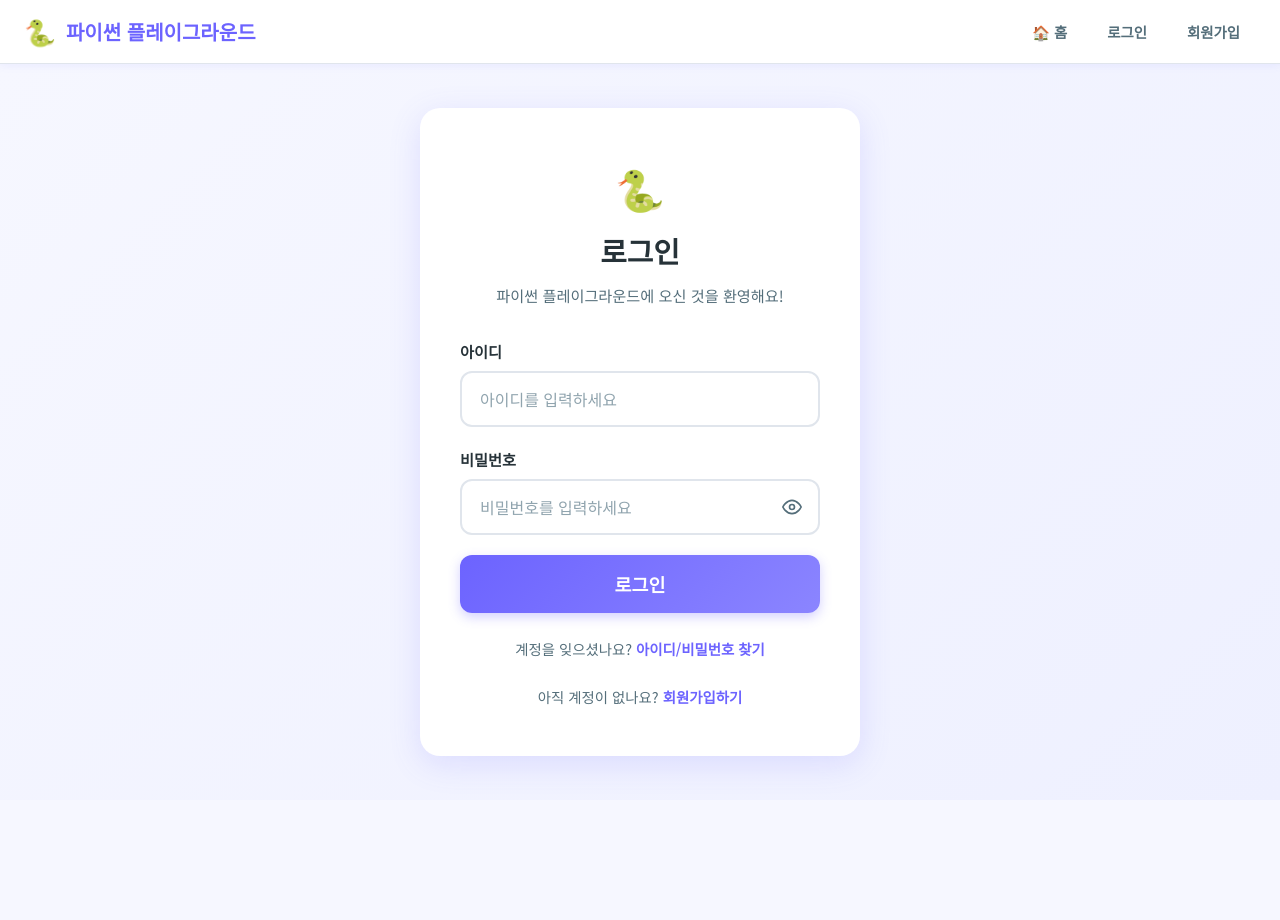
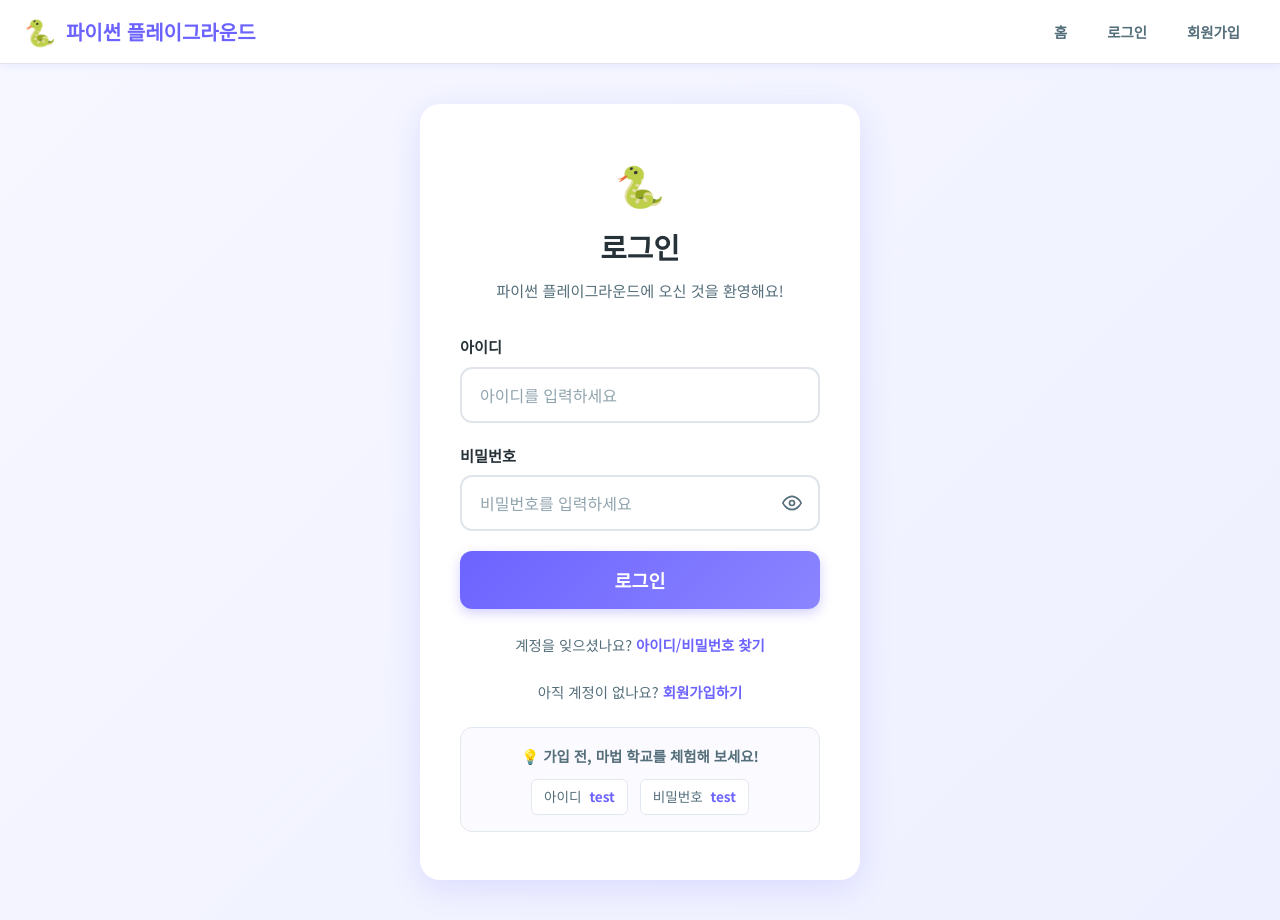
Before and after one commit to sm3297/python_codingschool_v2, a React (Vite) app: page /login in a window 1280 px wide. Before the commit the page ends 800 px from the top, so only its background shows below. Built offline with nearby package versions, Linux system fonts and the light colour scheme.

Commit message:
로그인창업데이트

```diff
--- a/src/components/Navbar.jsx
+++ b/src/components/Navbar.jsx
@@ -21,7 +21,7 @@ export default function Navbar() {
         <span>파이썬 플레이그라운드</span>
       </Link>
       <div className="navbar-links">
-        <Link to="/">🏠 홈</Link>
+        <Link to="/">홈</Link>
         {!loggedIn && (
           <>
             <Link to="/login">로그인</Link>
--- a/src/pages/LandingPage.jsx
+++ b/src/pages/LandingPage.jsx
@@ -16,7 +16,7 @@ export default function LandingPage() {
           </p>
           <div className="hero-buttons">
             <Link to="/signup" className="btn-hero-primary">
-              🚀 시작하기
+              시작하기
             </Link>
             <Link to="/login" className="btn-hero-secondary">
               로그인
--- a/src/pages/LoginPage.jsx
+++ b/src/pages/LoginPage.jsx
@@ -138,6 +138,20 @@ export default function LoginPage() {
         <p className="auth-footer">
           아직 계정이 없나요? <Link to="/signup">회원가입하기</Link>
         </p>
+
+        <div style={{ marginTop: '24px', padding: '16px', background: '#FAFAFF', border: '1px solid #E2E8F0', borderRadius: '12px', textAlign: 'center' }}>
+          <p style={{ margin: '0 0 12px 0', fontSize: '0.9rem', color: '#546E7A', fontWeight: 'bold' }}>
+            💡 가입 전, 마법 학교를 체험해 보세요!
+          </p>
+          <div style={{ display: 'flex', justifyContent: 'center', gap: '12px', fontSize: '0.85rem' }}>
+            <div style={{ background: '#fff', padding: '6px 12px', borderRadius: '6px', border: '1px solid #E2E8F0', color: '#546E7A' }}>
+              아이디 <strong style={{ color: '#6C63FF', marginLeft: '4px' }}>test</strong>
+            </div>
+            <div style={{ background: '#fff', padding: '6px 12px', borderRadius: '6px', border: '1px solid #E2E8F0', color: '#546E7A' }}>
+              비밀번호 <strong style={{ color: '#6C63FF', marginLeft: '4px' }}>test</strong>
+            </div>
+          </div>
+        </div>
       </div>
     </div>
   );
```
